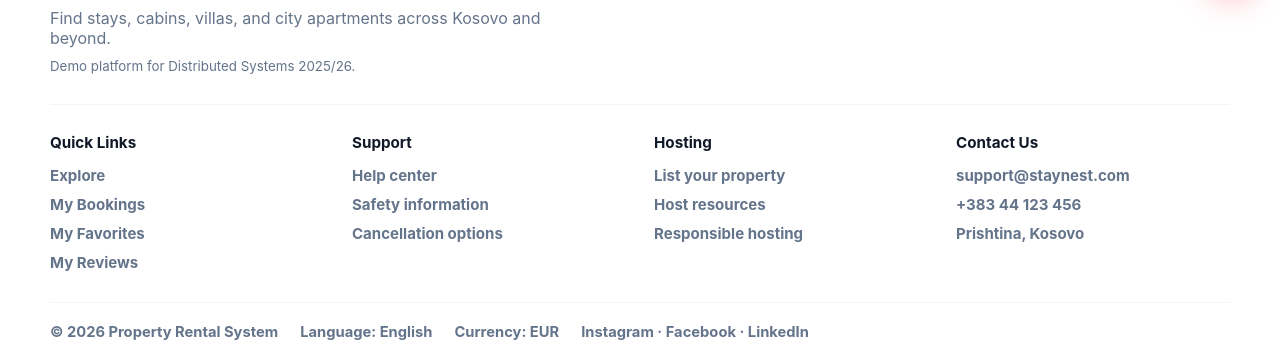
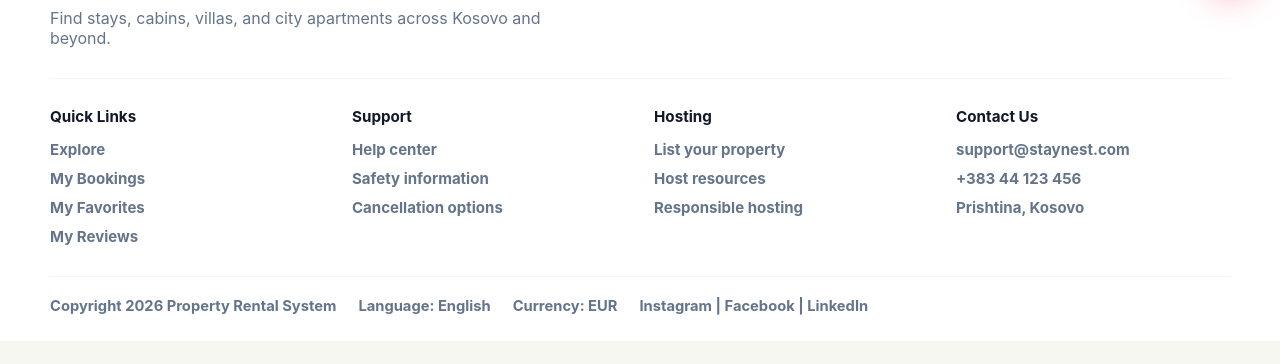
Before and after one commit to enesispahiu/Property-System-Frontend, a React (Vite) app: page /login in a window 1280 px wide. Shown: the part 792-1156 px from the top of the page. After the commit the page ends 1133 px from the top, so only its background shows below. Built offline with nearby package versions, Linux system fonts and the light colour scheme; no server answers.

Commit message:
fix(frontend):fix footer text encoding

```diff
--- a/src/components/Footer.jsx
+++ b/src/components/Footer.jsx
@@ -46,7 +46,6 @@ function Footer() {
             StayNest
           </Link>
           <p>Find stays, cabins, villas, and city apartments across Kosovo and beyond.</p>
-          <small>Demo platform for Distributed Systems 2025/26.</small>
         </div>
 
         <div className={styles.columns}>
@@ -73,10 +72,10 @@ function Footer() {
         </div>
 
         <div className={styles.bottom}>
-          <span>© 2026 Property Rental System</span>
+          <span>Copyright 2026 Property Rental System</span>
           <span>Language: English</span>
           <span>Currency: EUR</span>
-          <span>Instagram · Facebook · LinkedIn</span>
+          <span>Instagram | Facebook | LinkedIn</span>
         </div>
       </div>
     </footer>
```
